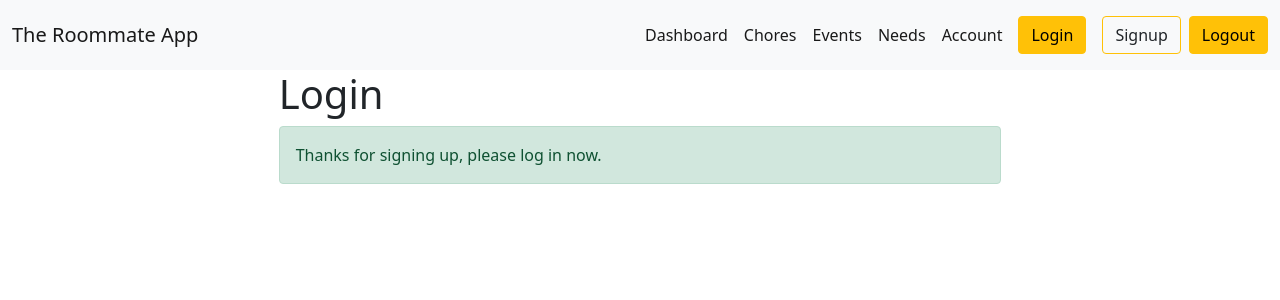
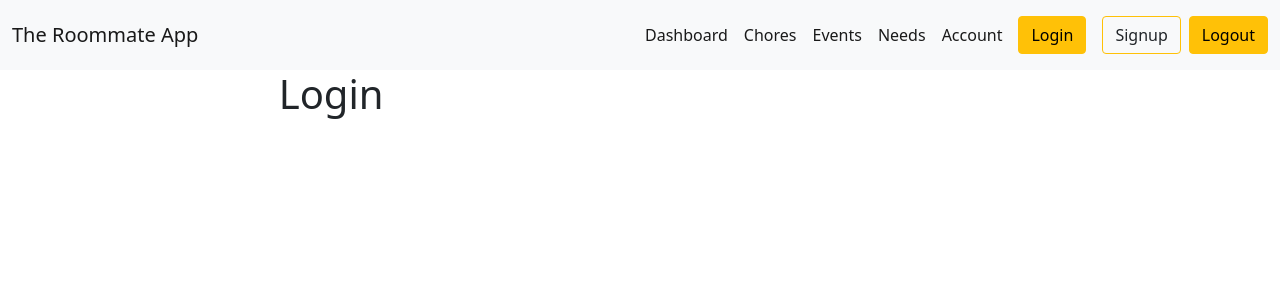
Before and after one commit to asung116/cis410-fa21-sung-vue, a Vue app: page /login in a window 1280 px wide. Shown: the top 300 px of the page. Built offline with nearby package versions, Linux system fonts and the light colour scheme.

Commit message:
13.2 11/18 axios, signup CORRECT

```diff
--- a/src/components/Login.vue
+++ b/src/components/Login.vue
@@ -1,7 +1,7 @@
 <template>
   <div>
     <h1>Login</h1>
-    <div class="alert alert-success">
+    <div v-if="this.$route.query.signupsuccess" class="alert alert-success">
       Thanks for signing up, please log in now.
     </div>
   </div>
```
